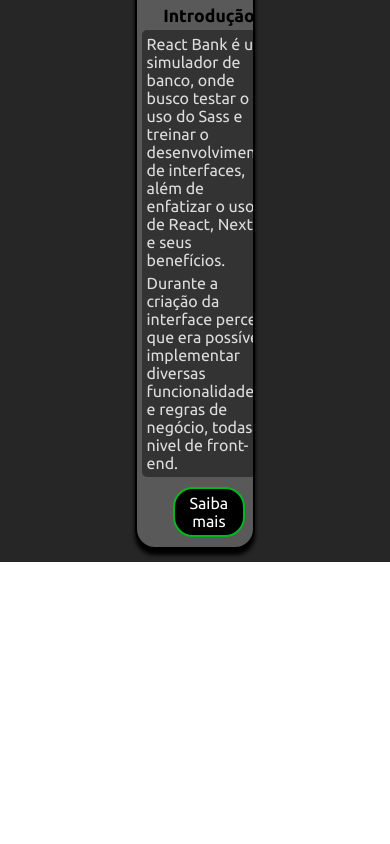
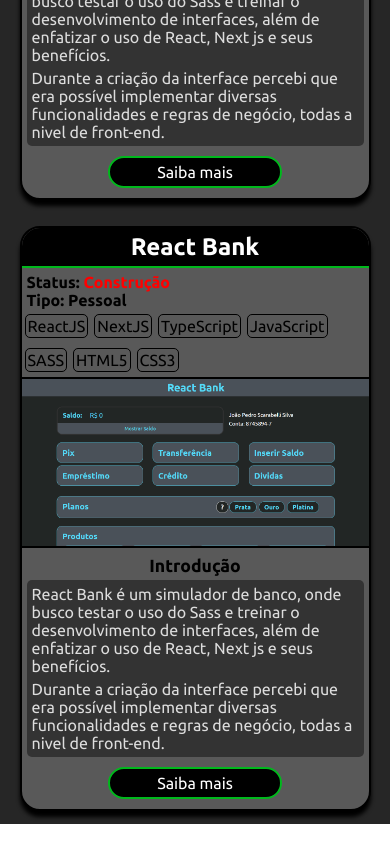
Before and after one commit to JPSS14/react-portfolio, a Next.js app: page / in a window 390 px wide. Shown: the part 1135-1979 px from the top of the page. Before the commit the page ends 1717 px from the top, so only its background shows below. Built offline with nearby package versions, Linux system fonts and the light colour scheme.

Commit message:
react-portfolio UPDATE 9: Responsive project article

```diff
--- a/src/components/Projects/Projects.module.scss
+++ b/src/components/Projects/Projects.module.scss
@@ -76,6 +76,7 @@
                     color: #fff;
                     border-bottom: solid 2px var(--green);
                     margin-bottom: 5px;
+                    padding: 5px 0;
                 }
                 p{
                     margin-left: 5px;
@@ -156,5 +157,23 @@
                 }
             }
         }
+
+        @media (max-width: 1024px){
+            .projectArticle{
+                flex-basis: 45%;
+            }
+        }
+
+        @media (max-width: 720px){
+            .projectArticle{
+                flex-basis: 70%;
+            }
+        }
+
+        @media (max-width: 510px){
+            .projectArticle{
+                flex-basis: 90%;
+            }
+        }
     }
 }
--- a/src/components/Projects/index.tsx
+++ b/src/components/Projects/index.tsx
@@ -49,6 +49,40 @@
 
                     </div>
                 </article>
+
+                <article className={style.projectArticle}>
+                    <header>
+                        <h2>React Bank</h2>
+                        <p>Status: <span className={style.building}>Construção</span></p>
+                        <p>Tipo: Pessoal</p>
+                        <div className={style.articleTecnologies}>
+                            <ul>
+                                <li>ReactJS</li>
+                                <li>NextJS</li>
+                                <li>TypeScript</li>
+                                <li>JavaScript</li>
+                                <li>SASS</li>
+                                <li>HTML5</li>
+                                <li>CSS3</li>
+                            </ul>
+                        </div>
+                    </header>
+                    <div className={style.articleImgContainer}>
+                        <img src="/react-bank-count.png" alt="React Bank" />
+                    </div>
+                    <div className={style.articleContent}>
+                        <p className={style.title}>Introdução</p>
+                        <div className={style.text}>
+                            <p>React Bank é um simulador de banco, onde busco testar o uso do Sass e treinar o desenvolvimento de interfaces, além de enfatizar o uso de React, Next js e seus benefícios.</p>
+                            <p>Durante a criação da interface percebi que era possível implementar diversas funcionalidades e regras de negócio, todas a nivel de front-end.</p>
+                        </div>
+                        <Link href="/react-bank">
+                            <a className={style.link}>Saiba mais</a>
+                        </Link>
+
+                    </div>
+                </article>
+
             </section>
         </div>
     );
```
